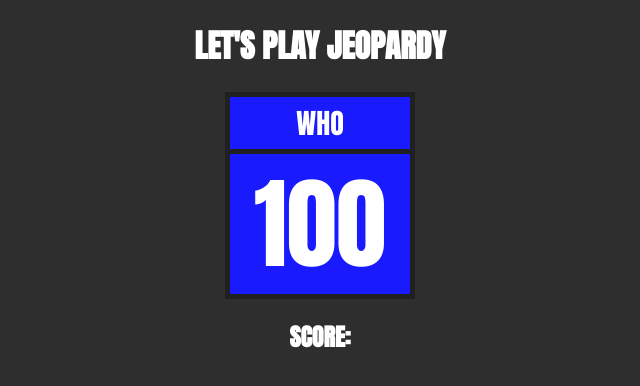
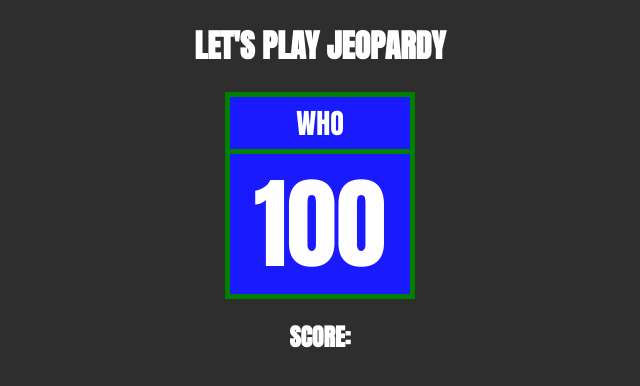
Before and after one commit to tOMm256/Alpha, a plain HTML site: page index.html in a window 1280 px wide. Shown: the whole page, without its empty margins (320-960 px from the left). Drawn offline with Linux system fonts and the light colour scheme.

Commit message:
Update style.css

```diff
--- a/style.css
+++ b/style.css
@@ -15,7 +15,7 @@ body {
 
 #game {
     display: flex;
-    background-color: rgb(32,32,32);
+    background-color: green;
 }
 
 
```
